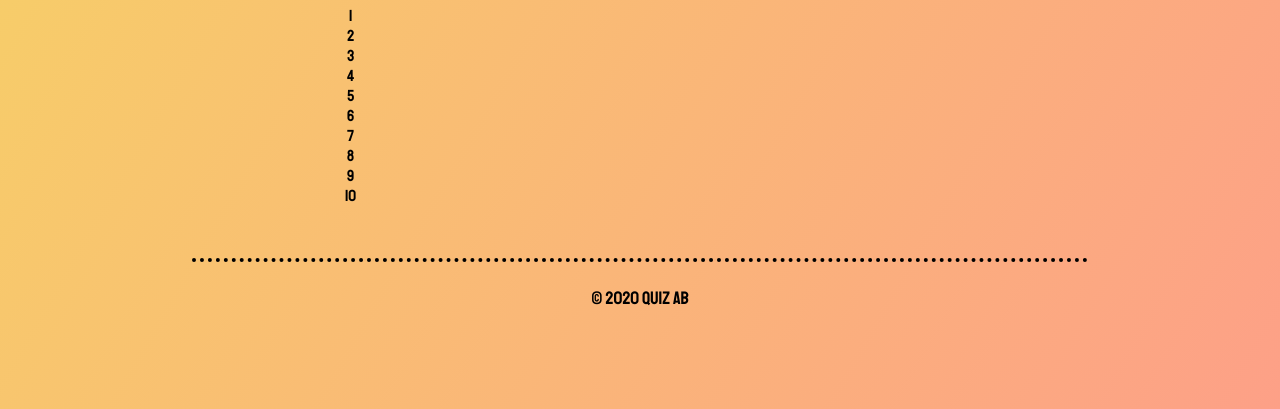
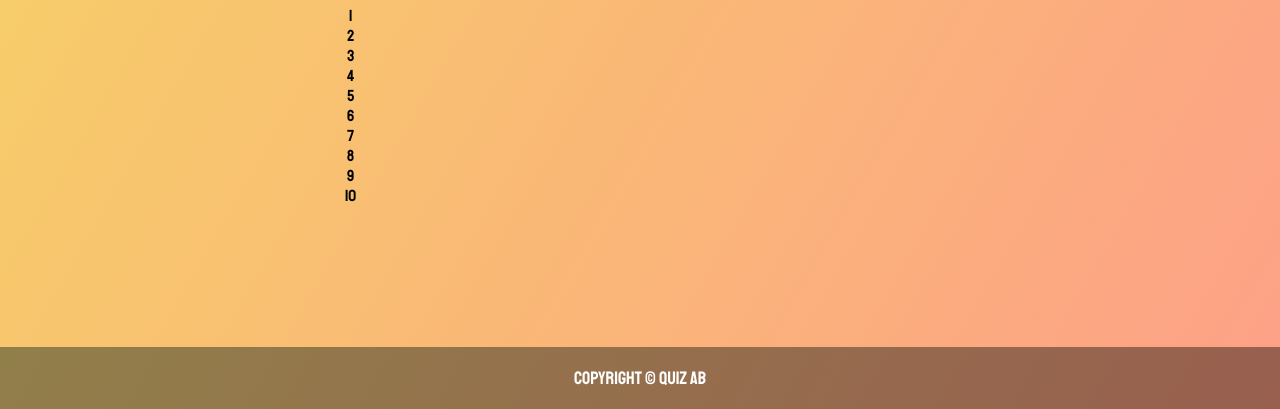
Before and after one commit to PhilipRautiainen1/Projekt-i-Webbramverk, a Flask app: page /highscore in a window 1280 px wide. Shown: the part 391-800 px from the top of the page. Run offline with Flask 2, Linux system fonts and the light colour scheme; data that the repository does not hold is empty; some web fonts are replaced.

Commit message:
Fixed Footer and changed viewport height in base.css

```diff
--- a/view/__init__.py
+++ b/view/__init__.py
@@ -4,9 +4,11 @@ from controllers import question_controller as qc
 from controllers import user_controller as uc
 from Data_mongo.models import User
 from view.tools import login_required
+from datetime import timedelta
 
 app = Flask(__name__)
 app.secret_key = "supersecret"
+app.permanent_session_lifetime = timedelta(minutes=10)
 
 
 @app.before_request
@@ -55,7 +57,6 @@ def add_question():
 @app.route('/highscore')
 def highscore():
     users = get_username_score()
-
     return render_template("highscore.html", users=users)
 
 
@@ -84,6 +85,7 @@ def sign_in_post():
     username = request.form['username']
     password = request.form['password']
     if uc.login_check(username, password):
+        flask_session.permanent = True
         return redirect(url_for('profile'))
     login_error = 'Felaktigt användarnamn eller lösenord'
     return render_template('login.html', login_error=login_error)
--- a/view/static/css/base.css
+++ b/view/static/css/base.css
@@ -1,8 +1,12 @@
+*{
+    margin: 0;
+    padding: 0;
+    box-sizing: border-box;
+}
+
 body{
     width: 100%;
     height: 100vh;
-    margin: 0;
-    padding: 0;
     background-image: linear-gradient(120deg, #f6d365, #fda087);
 }
 
@@ -31,17 +35,20 @@ body{
 }
 
 .page-footer{
-    width: 70%;
-    margin: auto;
-    border-top: black 4px dotted;
+    background-image: linear-gradient(120deg, #917f4a, #985f4f);
+    padding: 20px;
+    position:absolute;
+    bottom: 0;
+    width: 100%;
 }
 
 .footer-text{
-    margin: 25px;
     font-family: 'Staatliches', cursive;
     font-size: 18px;
     text-align: center;
+    color: #fff;
 }
+
 
 a:link {
     text-decoration: none;
--- a/view/static/css/highscore.css
+++ b/view/static/css/highscore.css
@@ -96,18 +96,18 @@
 
     }
 
-    .page-footer{
-        /*background-color: blueviolet;*/
-        display: flex;
-        flex: auto;
-        width: 70%;
-        margin: auto;
-        height: auto;
-        text-align: center;
-    }
+    /*.page-footer{*/
+    /*    !*background-color: blueviolet;*!*/
+    /*    display: flex;*/
+    /*    flex: auto;*/
+    /*    width: 70%;*/
+    /*    margin: auto;*/
+    /*    height: auto;*/
+    /*    text-align: center;*/
+    /*}*/
 
-    .footer-text{
-        width: 100%;
-        text-align: center;
-        /*background-color: blueviolet;*/
-    }
+    /*.footer-text{*/
+    /*    width: 100%;*/
+    /*    text-align: center;*/
+    /*    !*background-color: blueviolet;*!*/
+    /*}*/
--- a/view/templates/base.html
+++ b/view/templates/base.html
@@ -39,8 +39,9 @@
     </section>
 
     <div class="page-footer">
-        <div class="footer-text">© 2020 Quiz AB</div>
+        <div class="footer-text">Copyright &copy; Quiz AB</div>
     </div>
+
     <script src="{{ url_for('static', filename='js/main.js') }}"></script>
 </body>
 </html>
--- a/view/templates/base_user.html
+++ b/view/templates/base_user.html
@@ -38,7 +38,8 @@
     </section>
 
     <div class="page-footer">
-        <div class="footer-text">© 2020 Quiz AB</div>
+        <div class="footer-text">Copyright &copy; Quiz AB</div>
     </div>
+
 </body>
 </html>
--- a/view/templates/profile.html
+++ b/view/templates/profile.html
@@ -1,4 +1,4 @@
-{% extends 'base_user.html' %}
+{% extends 'base_user.html'%}
 
 {% block content %}
     <div class="wrap">
```
Also changed, not shown: view/static/css/index.css (line endings or trailing spaces), view/static/js/main.js (line endings or trailing spaces).
